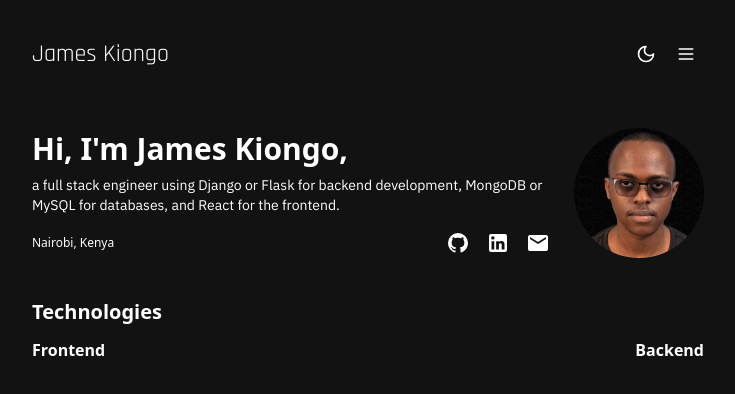
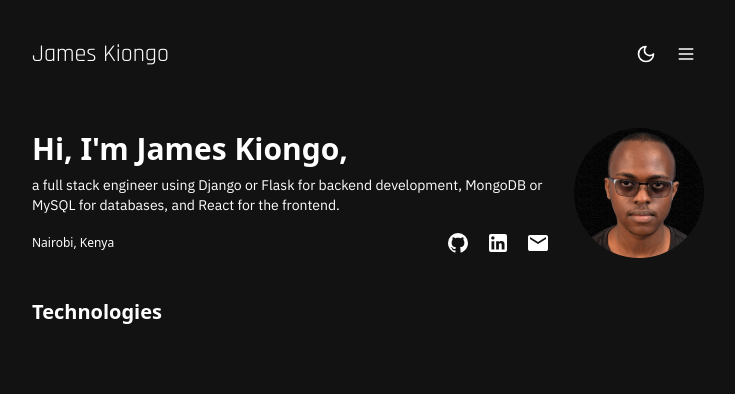
Before and after one commit to jameskiongo/portfolio-nextjs, a Next.js app: page / in a window 1280 px wide. Shown: the top 394 px of the page, without its empty margins (272-1007 px from the left). Built offline with nearby package versions, Linux system fonts and the light colour scheme.

Commit message:
removing unneccessary code from tech section

```diff
--- a/src/components/technologies/TechSection.jsx
+++ b/src/components/technologies/TechSection.jsx
@@ -3,12 +3,7 @@
     <div className="mt-10">
       <h1 className="capitalize text-xl font-bold">Technologies</h1>
       <div className="flex flex-row justify-between items-center mt-3">
-        <div>
-          <h1 className="font-bold">Frontend</h1>
-        </div>
-        <div>
-          <h1 className="font-bold">Backend</h1>
-        </div>
+        <div></div>
       </div>
     </div>
   );
```
